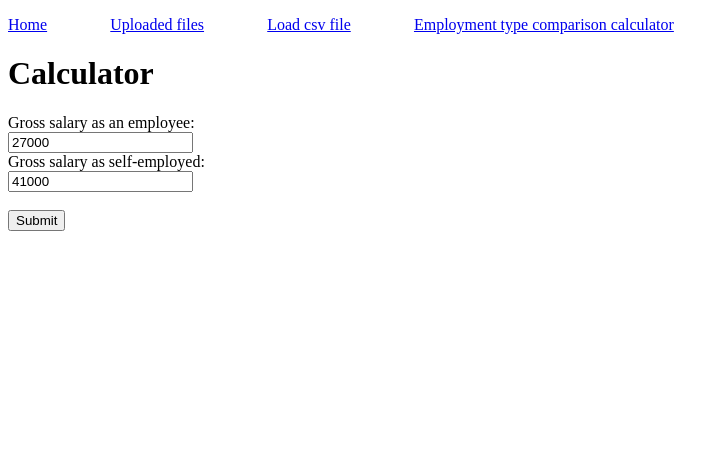
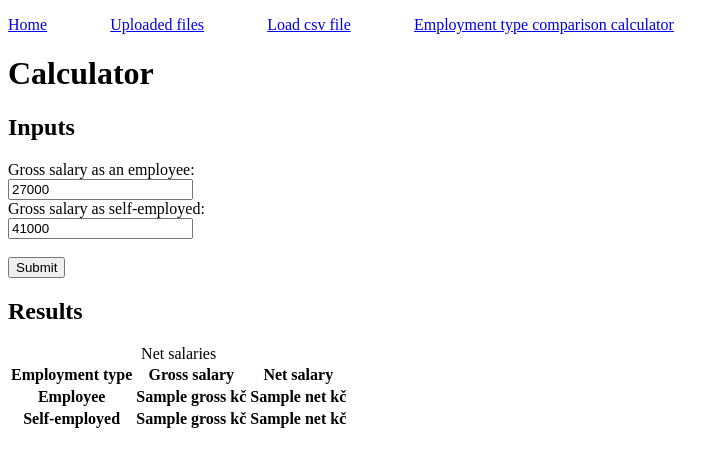
Before and after one commit to petr-plihal/finance-tracker-trafi, a Flask app: template app/templates/calculators/employment_type_comparison/index.html in a window 1280 px wide. Shown: the top 467 px of the page, without its empty margins (0-726 px from the left). Run offline with Flask 3, Linux system fonts and the light colour scheme; the template is opened without the code that fills it: most values are stand-ins (such as "Sample title", 1, 10 or a date in 2020); lists and menus that the app fills with data are empty; parts of the project's set-up code (start-up, migrations or seed data) failed here and were passed over.

Commit message:
feat: modify calculator page to include output data

```diff
--- a/app/models/salary.py
+++ b/app/models/salary.py
@@ -1,5 +1,6 @@
 from dataclasses import dataclass
 
+# TODO: This dataclass could later contain a name of the employment type, since there are more than 2 types.
 @dataclass
 class NetSalaryInfo:
     gross: float
--- a/app/templates/calculators/employment_type_comparison/index.html
+++ b/app/templates/calculators/employment_type_comparison/index.html
@@ -11,6 +11,7 @@
 
 {% block content %}
     <h1>Calculator</h1>
+    <h2>Inputs</h2>
     <form action="" method="post">
         <label for="salary_gross_employee">Gross salary as an employee:</label><br>
         <input type="text" id="salary_gross_employee" name="salary_gross_employee" value="27000"><br>
@@ -20,4 +21,28 @@
 
         <input type="submit" value="Submit">
     </form>
+
+    {% if result %}
+        <h2>Results</h2>
+        <table>
+            <caption>Net salaries</caption>
+            <thead>
+                <tr>
+                    <th>Employment type</th>
+                    <th>Gross salary</th>
+                    <th>Net salary</th>
+                </tr>
+                <tr>
+                    <th> Employee </th>
+                    <th> {{result.employee.gross}} kč </th>
+                    <th> {{result.employee.net}} kč </th>
+                </tr>
+                <tr>
+                    <th> Self-employed </th>
+                    <th> {{result.self_employed.gross}} kč </th>
+                    <th> {{result.self_employed.net}} kč </th>
+                </tr>
+            </thead>
+        </table>
+    {% endif %}
 {% endblock %}
```
